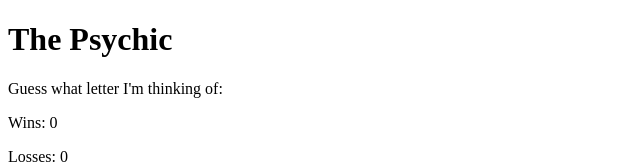
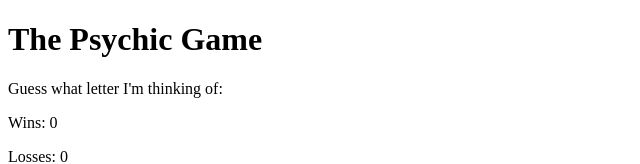
Before and after one commit to Simmigon-flagg/Psychic-Game, a plain HTML site: page index.html in a window 1280 px wide. Shown: the top 164 px of the page, without its empty margins (0-640 px from the left). Drawn offline with nearby package versions, Linux system fonts and the light colour scheme.

Commit message:
Adding value

```diff
--- a/index.html
+++ b/index.html
@@ -16,7 +16,7 @@
 
 <body>
 
-    <h1>The Psychic</h1>
+    <h1>The Psychic Game</h1>
     <p>Guess what letter I'm thinking of:</p>
     <p id="wins">Wins: 0</p>
     <p id="losses">Losses: 0</p>
```
